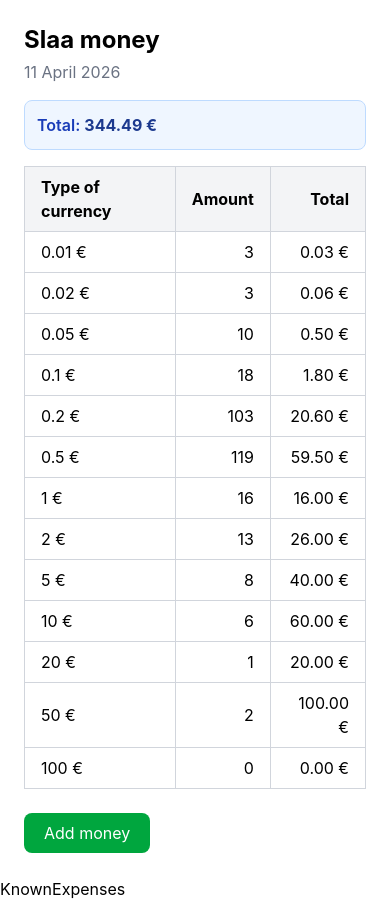
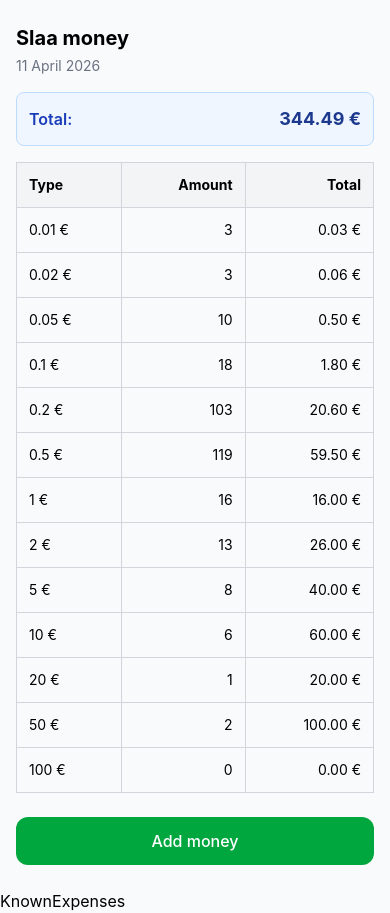
Before and after one commit to idomand/money-track, a Vue app: page / in a window 390 px wide. Built offline with nearby package versions, Linux system fonts and the light colour scheme.

Commit message:
feat: enhance SlaaMoneyTable layout and styling, improve data handling

```diff
--- a/src/App.vue
+++ b/src/App.vue
@@ -1,5 +1,5 @@
 <template>
-  <div>
+  <div class="min-h-screen bg-gray-50">
     <SlaaMoneyTable />
     <KnownExpenses />
   </div>
--- a/src/components/SlaaMoneyTable.vue
+++ b/src/components/SlaaMoneyTable.vue
@@ -1,66 +1,90 @@
 <template>
-  <div class="p-6 max-w-lg mx-auto">
-    <h1 class="text-2xl font-bold mb-1">Slaa money</h1>
-    <p class="text-gray-500 mb-4">{{ currentDate }}</p>
+  <div class="w-full px-4 py-6 sm:max-w-lg sm:mx-auto">
+    <h1 class="text-xl sm:text-2xl font-bold mb-1">Slaa money</h1>
+    <p class="text-sm text-gray-500 mb-4">{{ currentDate }}</p>
 
-    <div class="mb-4 p-3 bg-blue-50 rounded-lg border border-blue-200">
-      <span class="font-semibold text-blue-800">Total: </span>
-      <span class="text-blue-900 font-bold">{{ grandTotal.toFixed(2) }} €</span>
+    <div
+      class="mb-4 p-3 bg-blue-50 rounded-lg border border-blue-200 flex justify-between items-center"
+    >
+      <span class="font-semibold text-blue-800">Total:</span>
+      <span class="text-blue-900 font-bold text-lg"
+        >{{ grandTotal.toFixed(2) }} €</span
+      >
     </div>
 
-    <table class="w-full border-collapse">
+    <div class="overflow-x-auto">
+      <table class="w-full border-collapse text-sm sm:text-base">
         <thead>
           <tr class="bg-gray-100">
-          <th class="border border-gray-300 px-4 py-2 text-left">
-            Type of currency
-          </th>
-          <th class="border border-gray-300 px-4 py-2 text-right">Amount</th>
-          <th class="border border-gray-300 px-4 py-2 text-right">Total</th>
+            <th class="border border-gray-300 px-3 py-3 text-left">Type</th>
+            <th class="border border-gray-300 px-3 py-3 text-right">Amount</th>
+            <th class="border border-gray-300 px-3 py-3 text-right">Total</th>
           </tr>
         </thead>
         <tbody>
-        <tr v-for="row in rows" :key="row.type" class="hover:bg-gray-50">
-          <td class="border border-gray-300 px-4 py-2">{{ row.type }} €</td>
-          <td class="border border-gray-300 px-4 py-2 text-right">
+          <tr
+            v-for="row in rowsWithTotal"
+            :key="row.type"
+            class="active:bg-gray-100"
+          >
+            <td class="border border-gray-300 px-3 py-3">{{ row.type }} €</td>
+            <td class="border border-gray-300 px-3 py-3 text-right">
               {{ row.amount }}
             </td>
-          <td class="border border-gray-300 px-4 py-2 text-right">
+            <td class="border border-gray-300 px-3 py-3 text-right">
               {{ row.total.toFixed(2) }} €
             </td>
           </tr>
         </tbody>
       </table>
+    </div>
 
     <button
-      class="mt-6 px-5 py-2 bg-green-600 text-white rounded-lg hover:bg-green-700 active:bg-green-800 transition-colors"
+      class="mt-6 w-full py-3 bg-green-600 text-white text-base font-medium rounded-xl active:bg-green-800 sm:hover:bg-green-700 transition-colors"
     >
       Add money
     </button>
   </div>
 </template>
 
-<script setup lang="ts">
-const currentDate = new Date().toLocaleDateString("en-GB", {
+<script lang="ts">
+import { defineComponent } from "vue";
+
+export default defineComponent({
+  data() {
+    return {
+      currentDate: new Date().toLocaleDateString("en-GB", {
         day: "numeric",
         month: "long",
         year: "numeric",
+      }),
+      rows: [
+        { type: 0.01, amount: 3 },
+        { type: 0.02, amount: 3 },
+        { type: 0.05, amount: 10 },
+        { type: 0.1, amount: 18 },
+        { type: 0.2, amount: 103 },
+        { type: 0.5, amount: 119 },
+        { type: 1, amount: 16 },
+        { type: 2, amount: 13 },
+        { type: 5, amount: 8 },
+        { type: 10, amount: 6 },
+        { type: 20, amount: 1 },
+        { type: 50, amount: 2 },
+        { type: 100, amount: 0 },
+      ],
+    };
+  },
+  computed: {
+    rowsWithTotal() {
+      return this.rows.map((row) => ({
+        ...row,
+        total: parseFloat((row.type * row.amount).toFixed(2)),
+      }));
+    },
+    grandTotal(): number {
+      return this.rowsWithTotal.reduce((sum, row) => sum + row.total, 0);
+    },
+  },
 });
-
-const rows = [
-  { type: 0.01, amount: 3, total: 0.03 },
-  { type: 0.02, amount: 3, total: 0.06 },
-  { type: 0.05, amount: 10, total: 0.5 },
-  { type: 0.1, amount: 18, total: 1.8 },
-  { type: 0.2, amount: 103, total: 20.6 },
-  { type: 0.5, amount: 119, total: 59.5 },
-  { type: 1, amount: 16, total: 16 },
-  { type: 2, amount: 13, total: 26 },
-  { type: 5, amount: 8, total: 40 },
-  { type: 10, amount: 6, total: 60 },
-  { type: 20, amount: 1, total: 20 },
-  { type: 50, amount: 2, total: 100 },
-  { type: 100, amount: 0, total: 0 },
-];
-
-const grandTotal = rows.reduce((sum, row) => sum + row.total, 0);
 </script>
```
Lines whose indentation alone changed are shown as unchanged.
